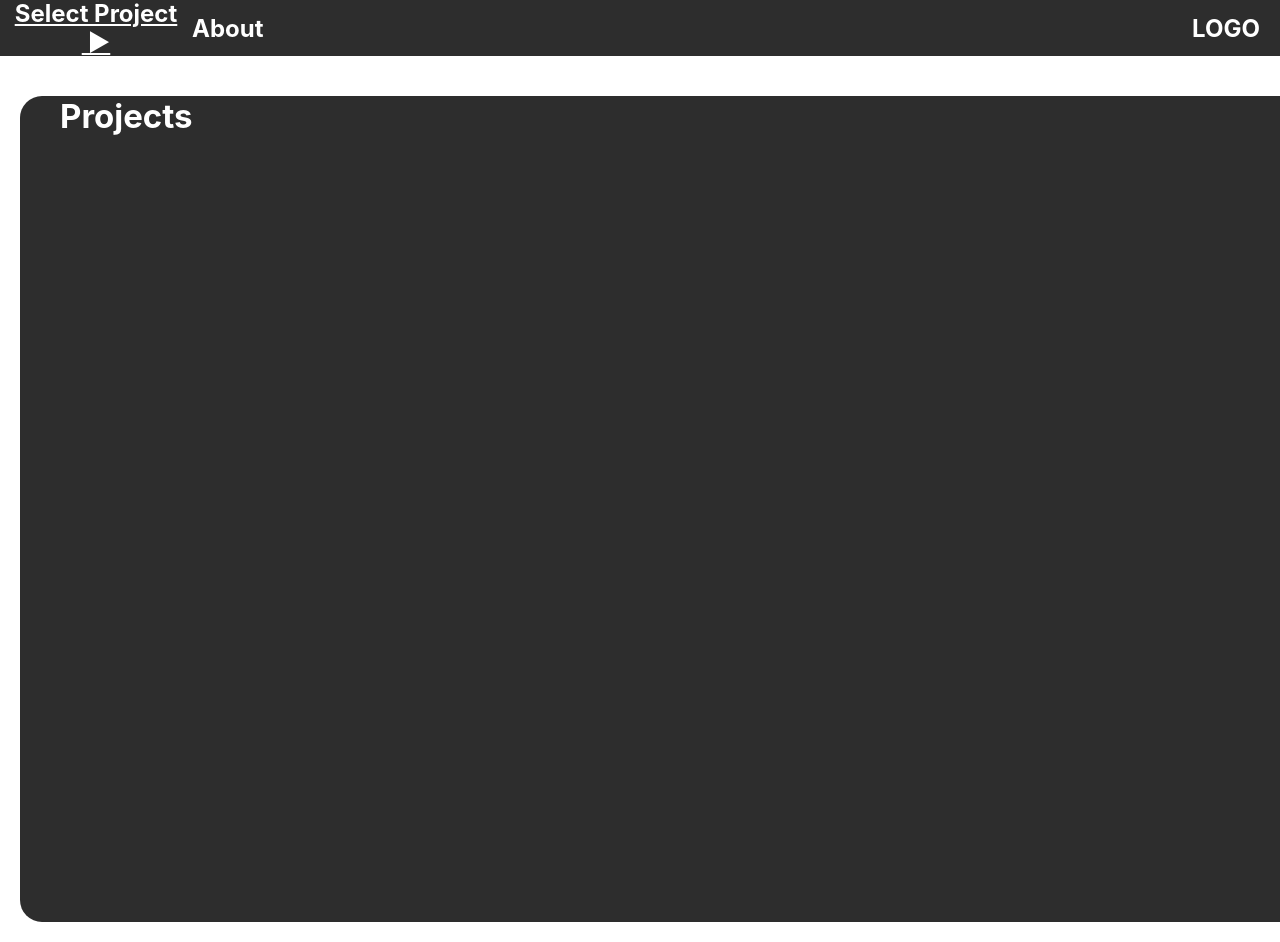
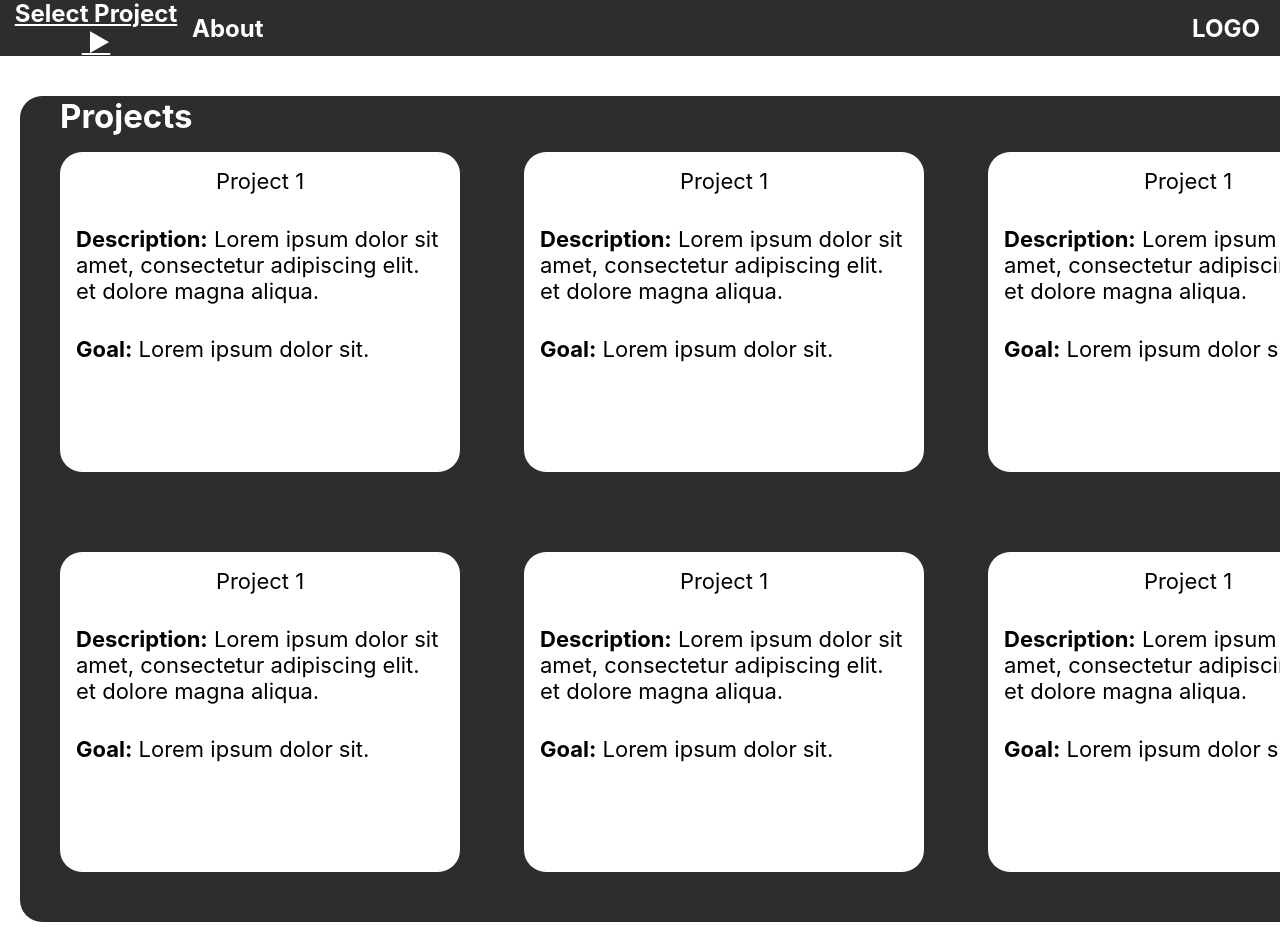
Before and after one commit to Toam10/AppleSeedsTodo, a React (Create React App) app in the folder frontend/: page / in a window 1280 px wide. Shown: the top 942 px of the page. Built offline with nearby package versions, Linux system fonts and the light colour scheme.

Commit message:
Project card design and page layout

```diff
--- a/frontend/src/Screens/GlobalComponents/Navbar/Components/PageDesign/PageDesign.css
+++ b/frontend/src/Screens/GlobalComponents/Navbar/Components/PageDesign/PageDesign.css
@@ -15,5 +15,17 @@
     color: var(--white);
     font-size: var(--pageBody__font);
     display: flex;
+    flex-direction: column;
+    align-items: flex-start;
+    gap: 1rem;
     padding-left: 40px;
 }
+.welcomePage__cards{
+    display: flex;
+    flex-wrap: wrap;
+    overflow-y: auto;
+    gap: 2rem;
+    width: 112rem;
+    height: 48rem;
+    justify-content: space-between;
+}
--- a/frontend/src/Screens/GlobalComponents/Navbar/Components/PageDesign/PageDesign.tsx
+++ b/frontend/src/Screens/GlobalComponents/Navbar/Components/PageDesign/PageDesign.tsx
@@ -2,12 +2,25 @@ import React from "react";
 import './PageDesign.css';
 import '../../../../../Style/Colors.css';
 import '../../../../../Style/FontSize.css'
+import ProjectCards from "./ProjectCards/ProjectCards";
 
 function PageDesign() {
     return (
         <div className="welcomePage__container">
             <div className="welcomePage__pageBody">
-                <h2>Projects</h2>
+                <div>
+                    <h2>Projects</h2>
+                </div>
+                <div className="welcomePage__cards">
+                    <ProjectCards />
+                    <ProjectCards />
+                    <ProjectCards />
+                    <ProjectCards />
+                    <ProjectCards />
+                    <ProjectCards />
+                    <ProjectCards />
+                    <ProjectCards />
+                </div>
             </div>
         </div>
     );
--- /dev/null
+++ b/frontend/src/Screens/GlobalComponents/Navbar/Components/PageDesign/ProjectCards/ProjectCards.css
@@ -0,0 +1,21 @@
+.Cards__container{
+
+}
+.Cards__Card{
+    background-color: var(--white);
+    color: black;
+    width: 25rem;
+    height: 20rem;
+    border-radius: 22px;
+    display: flex;
+    flex-direction: column;
+    align-items: flex-start;
+    gap: 2rem;
+    list-style: none;
+    text-align: left;
+    padding: 1rem;
+}
+.Cards__Card li:nth-child(1){
+    text-align: center;
+    width: 23rem;
+}
--- /dev/null
+++ b/frontend/src/Screens/GlobalComponents/Navbar/Components/PageDesign/ProjectCards/ProjectCards.tsx
@@ -0,0 +1,17 @@
+import React from "react";
+import './ProjectCards.css';
+
+
+function ProjectCards() {
+    return (
+        <div className="Cards__container">
+            <ul className="Cards__Card">
+                <li>Project 1</li>
+                <li><strong>Description:</strong> Lorem ipsum dolor sit amet, consectetur adipiscing elit. et dolore magna aliqua.</li>
+                <li><strong>Goal:</strong> Lorem ipsum dolor sit.</li>
+            </ul>
+        </div>
+    );
+};
+
+export default ProjectCards;
```
